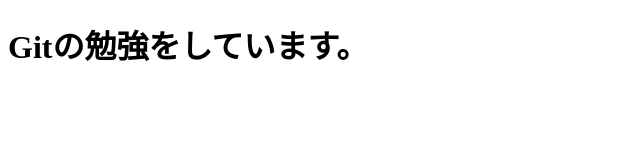
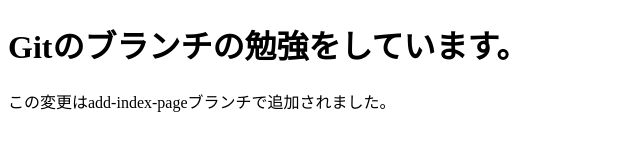
Before and after one commit to ult-takano/git-study, a plain HTML site: page index.html in a window 1280 px wide. Shown: the whole page, without its empty margins (0-640 px from the left). Drawn offline with Linux system fonts and the light colour scheme.

Commit message:
段落を追加

```diff
--- a/index.html
+++ b/index.html
@@ -5,6 +5,7 @@
     <title>Gitの勉強</title>
 </head>
 <body>
-    <h1>Gitの勉強をしています。</h1>
+    <h1>Gitのブランチの勉強をしています。</h1>
+    <p>この変更はadd-index-pageブランチで追加されました。</p>
 </body>
 </html>
```
